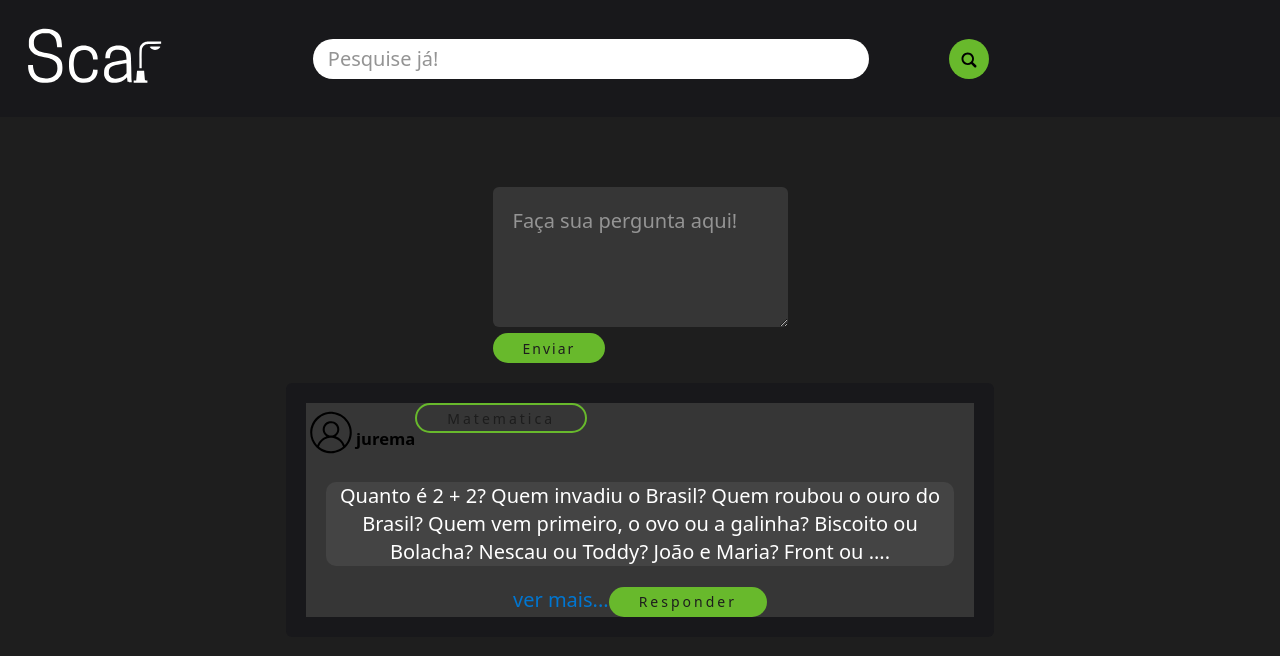
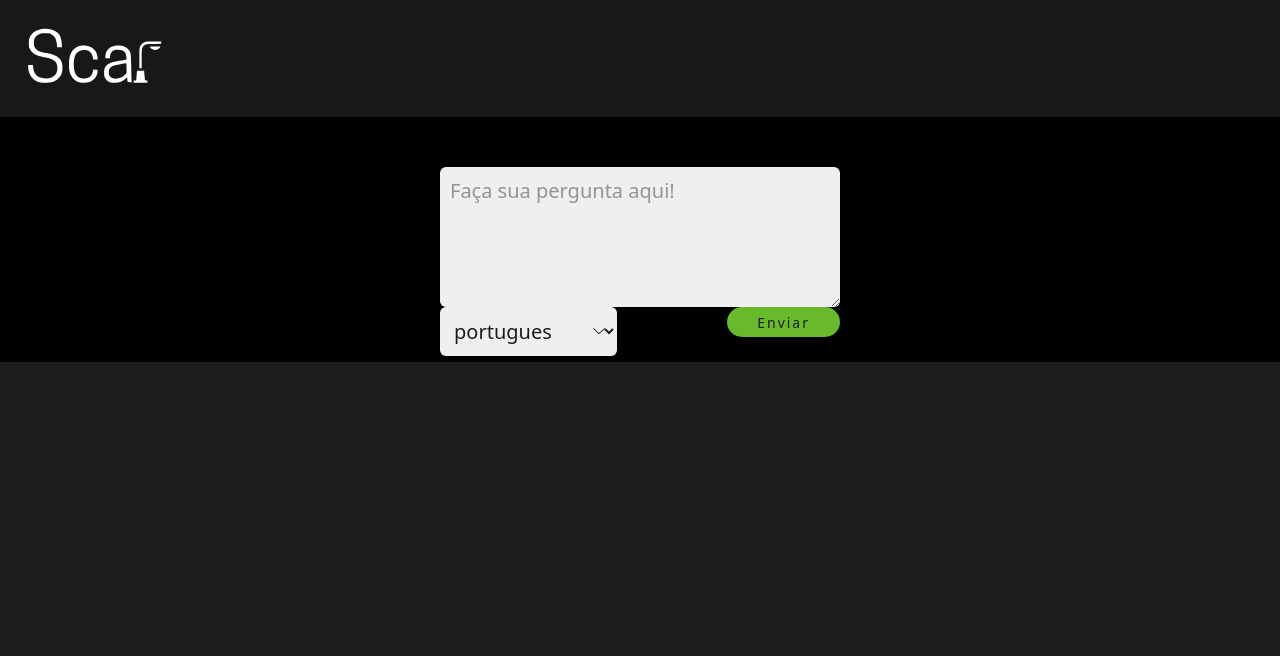
Before and after one commit to RelampagoMarquin/scar, a React (Vite) app in the folder web/: page /Inicio in a window 1280 px wide. Shown: the top 656 px of the page. Built offline with nearby package versions, Linux system fonts and the light colour scheme.

Commit message:
por segurança

```diff
--- a/web/index.css
+++ b/web/index.css
@@ -524,8 +524,6 @@ textarea {
   background-color: var(--background);
   font-family: inherit;
   font-size: inherit;
-  margin-right: 6px;
-  margin-bottom: 6px;
   padding: 10px;
   border: none;
   border-radius: 6px;
--- a/web/src/App.tsx
+++ b/web/src/App.tsx
@@ -1,7 +1,7 @@
 import Cadastro from './pages/FormCadastro'
 import Login from './pages/FormLogin'
 import Home from './pages/Home'
-import TelaInicial from './pages/Feed'
+import TelaInicial from './pages/feed/Feed'
 import {
   BrowserRouter as Router,
   Routes,
--- a/web/src/Css/Styles.css
+++ b/web/src/Css/Styles.css
@@ -191,7 +191,7 @@ div.botoes > button{
     .caixaperguntas{
 
         background-color: #18181B;
-        width: 60%;
+
         padding: 3rem;
         border-radius: .6rem;
 
@@ -200,7 +200,6 @@ div.botoes > button{
 
         margin-top: 2rem;
         background-color: #18181B;
-        width: 60%;
         padding: 2rem;
         border-radius: .6rem;
 
@@ -220,14 +219,10 @@ div.botoes > button{
         justify-content: space-between;
     }
     div.texto{
-
         background-color: #444444;
         border-radius: 1rem;
         margin: 2rem;
-
     }
-
-
     button#diciplinas{
         background-color: #363636;
         border-style:solid;
@@ -237,7 +232,6 @@ div.botoes > button{
         height: 3rem;
         border-radius: 15rem;
     }
-
     button#responder{
         background-color: #68B92C;
         font-size: 1.4rem;
@@ -247,13 +241,10 @@ div.botoes > button{
 
 
     #perfil{
-
         width: 5rem;
-
     }
 
     #MainInicioContainer{
-
         justify-content: center;
         justify-items: center;
         align-items: center;
--- /dev/null
+++ b/web/src/components/events/answer/answer.tsx
@@ -0,0 +1,3 @@
+export function Answer (){
+
+}
--- a/web/src/components/events/question/question.css
+++ b/web/src/components/events/question/question.css
@@ -1 +1,4 @@
-/* Começar a criar estilos 'locais' para que não 'polua' o documento de estilos globais */
+textarea#AreaTexto{
+    margin: 0 auto;
+    width: 400px;
+}
--- a/web/src/components/events/question/question.tsx
+++ b/web/src/components/events/question/question.tsx
@@ -1,4 +1,6 @@
 import { createElement, useState } from "react"
+import './question.css'
+
 
 
 export function handleQuestion() {
@@ -7,14 +9,27 @@ export function handleQuestion() {
 
     function handleSubmitQuestion (){
         setQuestion ('')
-        console.log(question)
     }
 
     return (
-        <div className="containerPergunta">
-            <textarea className='pergunta' name="pergunta" value={question} placeholder="Faça sua pergunta aqui!" onChange={e => setQuestion(e.target.value)}/>
+        <div id="containerAreaTexto">
+            <textarea id='AreaTexto' name="pergunta" value={question} placeholder="Faça sua pergunta aqui!" onChange={e => setQuestion(e.target.value)}/>
             <div className='botoes'>
-                {/* <button id='categorias'>Categorias</button> */}
+
+                <select>
+                    {/* Tentar deixar a primeira slecionada por padrão */}
+                    <option value=''disabled>categorias</option>
+                    <option value='portugues'>portugues</option>
+                    <option value='matematica'>matematica</option>
+                    <option value='geografia'>geografia</option>
+                    <option value='historia'>historia</option>
+                    <option value='fisica'>fisica</option>
+                    <option value='quimica'>quimica</option>
+                    <option value='filosofia'>filosofia</option>
+                    <option value='sociologia'>sociologia</option>
+                </select>
+
+
                 <button id='enviar' type='submit' onClick={handleSubmitQuestion}>Enviar</button>
             </div>
         </div>
--- /dev/null
+++ b/web/src/components/events/questionsender/questionsender.tsx
@@ -0,0 +1,21 @@
+import { useEffect, useRef } from 'react'
+
+
+function Question({ question }: { question: any }) {
+
+    const ref = useRef(null)
+
+    useEffect(() => { [question] })
+
+    return (
+        <div key={question}>
+
+            <span>
+                { question.question }
+            </span>
+        </div>
+
+    )
+}
+
+export default Question
--- a/web/src/pages/Feed.tsx
+++ /dev/null
@@ -1,65 +0,0 @@
-import {
-    BrowserRouter as Router,
-    Routes,
-    Route,
-    Link,
-    BrowserRouter
-} from 'react-router-dom'
-import Logo from '../components/Layout/Logo'
-import Rodape from '../components/Layout/Footer'
-import '../Css/Styles.css'
-import Pesquisa from '../Img/searchicon.svg'
-import Perfil from '../Img/perfil.svg'
-import CampoPesquisa from '../components/Layout/NavbarSearch'
-import Question from '../components/events/question/question'
-
-export function TelaInicial() {
-
-    return (
-        <div>
-            <header id='InicioHeader'>
-                <Logo />
-                <div>
-                    <div id='inicio'>
-                        <input className='search' name="search" type='search' placeholder="Pesquise já!" id='search'/>
-                    </div>
-                    <button className='button-seach'><img src={Pesquisa} id='botaopesquisa' /></button>
-                </div>
-
-            </header>
-            <main id='MainInicioContainer'>
-                <Question></Question>
-                <div className="pergunta">
-
-                    <div className='box'>
-                        <div className='partecima'>
-                            <img src={Perfil} id="perfil"></img>
-                            <h5>jurema</h5>
-                            <button id='diciplinas'>Matematica</button>
-                        </div>
-
-                        <div className='box-pergunta'>
-                            <div className='texto'>
-
-                                <p>Quanto é 2 + 2? Quem invadiu o Brasil? Quem roubou o ouro do Brasil?
-                                    Quem vem primeiro, o ovo ou a galinha? Biscoito ou Bolacha? Nescau ou
-                                    Toddy? João e Maria? Front ou ....</p>
-                            </div>
-
-                            <div className='partebaixo'>
-                            <a>ver mais...</a>
-                            <button id='responder' type='submit'>Responder</button>
-                            </div>
-                        </div>
-
-                    </div>
-
-                </div>
-            </main>
-
-
-        </div>
-    )
-}
-
-export default TelaInicial;
--- a/web/src/pages/FormLogin.tsx
+++ b/web/src/pages/FormLogin.tsx
@@ -38,8 +38,6 @@ export function handleLogin() {
         const formData = new FormData(event.target as HTMLFormElement)
         const data = Object.fromEntries(formData)
 
-
-        ////////////////////////////////////////////////////////////////////
         const response = await api.post('/login', {
             registratin: '2222',
             password: '123',
--- /dev/null
+++ b/web/src/pages/feed/Feed.tsx
@@ -0,0 +1,40 @@
+import {
+    BrowserRouter as Router,
+    Routes,
+    Route,
+    Link,
+    BrowserRouter
+} from 'react-router-dom'
+import Logo from '../../components/Layout/Logo'
+import Rodape from '../../components/Layout/Footer'
+import '../../Css/Styles.css'
+import '../feed/feed.css'
+import Pesquisa from '../Img/searchicon.svg'
+import Perfil from '../Img/perfil.svg'
+import CampoPesquisa from '../../components/Layout/NavbarSearch'
+import Question from '../../components/events/question/question'
+import QuestionSender from '../../components/events/questionsender/questionsender'
+export function TelaInicial() {
+
+    return (
+        <div id='containerFeed'>
+            <header id='InicioHeader'>
+                <Logo />
+                {/* <div>
+                    <div id='inicio'>
+                        <input className='search' name="search" type='search' placeholder="Pesquise já!" id='search'/>
+                    </div>
+                    <button className='button-seach'><img src={Pesquisa} id='botaopesquisa' /></button>
+                </div> */}
+
+            </header>
+            <main id='MainInicioContainer'>
+                <div>
+                    <Question></Question>
+                </div>
+            </main>
+        </div>
+    )
+}
+
+export default TelaInicial;
--- /dev/null
+++ b/web/src/pages/feed/feed.css
@@ -0,0 +1,3 @@
+div#containerFeed{
+    background-color: black;
+}
```
Also changed, not shown: web/src/components/events/questionsender/questionsender.css (added).
